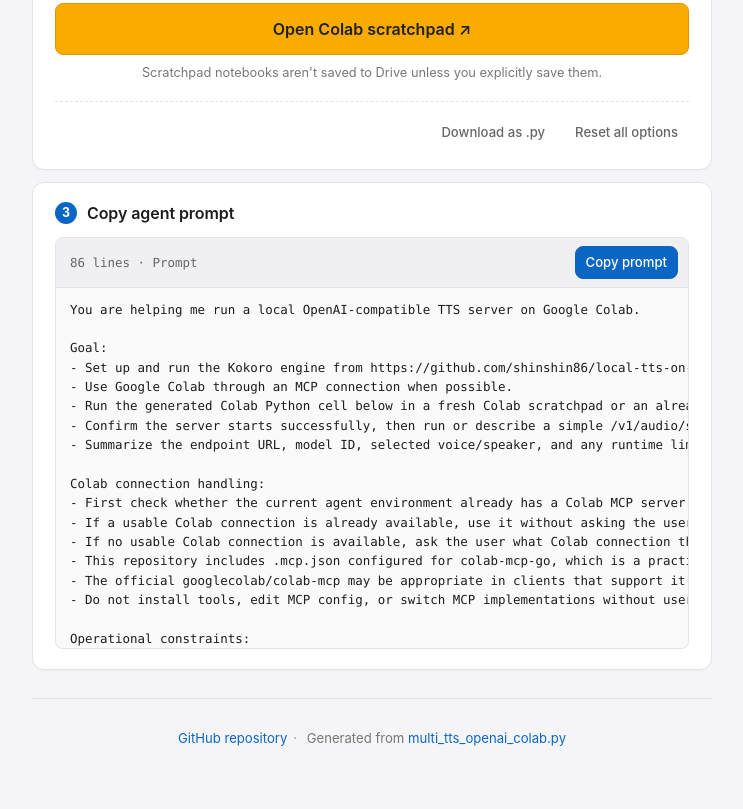
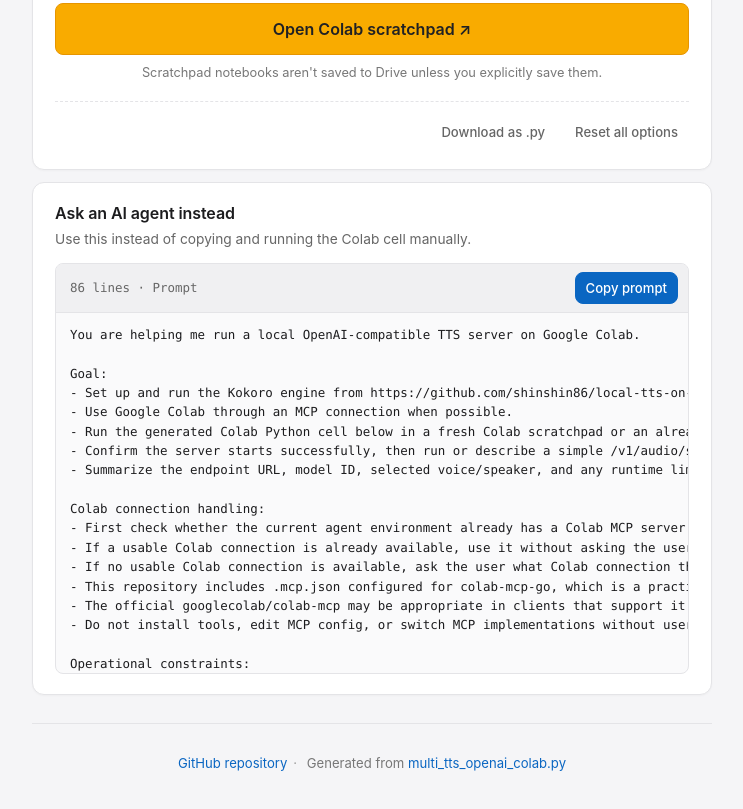
Before and after one commit to shinshin86/local-tts-on-google-colab, a plain HTML site: page docs/index.html in a window 1280 px wide. Shown: the part 1387-2196 px from the top of the page, without its empty margins (268-1011 px from the left). Drawn offline with nearby package versions, Linux system fonts and the light colour scheme.

Commit message:
Clarify agent prompt as alternative setup path

```diff
--- a/docs/app.js
+++ b/docs/app.js
@@ -51,7 +51,8 @@
     scratchpadHint: "Scratchpad notebooks aren't saved to Drive unless you explicitly save them.",
     downloadPy: "Download as .py",
     resetOptions: "Reset all options",
-    copyAgentPrompt: "Copy agent prompt",
+    copyAgentPrompt: "Ask an AI agent instead",
+    agentPromptHint: "Use this instead of copying and running the Colab cell manually.",
     copyPrompt: "Copy prompt",
     loading: "Loading engines.json…",
     githubRepository: "GitHub repository",
@@ -96,7 +97,8 @@
     scratchpadHint: "Scratchpadのノートブックは、明示的に保存しない限りDriveには保存されません。",
     downloadPy: ".pyとしてダウンロード",
     resetOptions: "すべて初期値に戻す",
-    copyAgentPrompt: "エージェント用プロンプトをコピー",
+    copyAgentPrompt: "AIエージェントに依頼する",
+    agentPromptHint: "手動でColabセルをコピーして実行する代わりに使えます。",
     copyPrompt: "プロンプトをコピー",
     loading: "engines.jsonを読み込み中…",
     githubRepository: "GitHubリポジトリ",
--- a/docs/index.html
+++ b/docs/index.html
@@ -155,8 +155,9 @@
         </div>
       </section>
 
-      <section class="card copy-card">
-        <h2 class="step-heading"><span class="step-num">3</span> {{ t("copyAgentPrompt") }}</h2>
+      <section class="card copy-card agent-card">
+        <h2 class="alt-heading">{{ t("copyAgentPrompt") }}</h2>
+        <p class="alt-hint">{{ t("agentPromptHint") }}</p>
         <div class="code-block">
           <div class="code-block-header">
             <span class="code-block-meta">{{ lineMeta(generatedAgentPromptLines, "Prompt") }}</span>
--- a/docs/style.css
+++ b/docs/style.css
@@ -375,6 +375,20 @@
   font-size: 0.78rem;
   font-weight: 700;
 }
+.alt-heading {
+  font-size: 1rem;
+  margin: 0 0 4px;
+  font-weight: 600;
+  letter-spacing: -0.005em;
+}
+.alt-hint {
+  margin: 0 0 12px;
+  color: #666;
+  font-size: 0.86rem;
+}
+@media (prefers-color-scheme: dark) {
+  .alt-hint { color: #9a9aa1; }
+}
 
 .code-block {
   border: 1px solid #e4e4e7;
```
